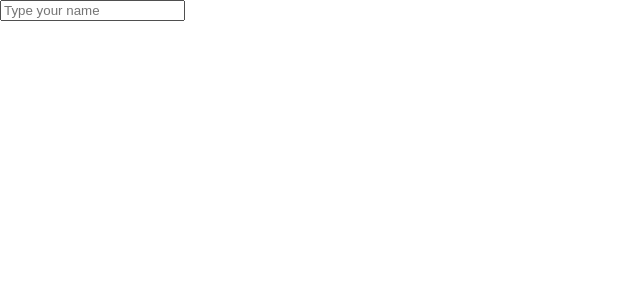
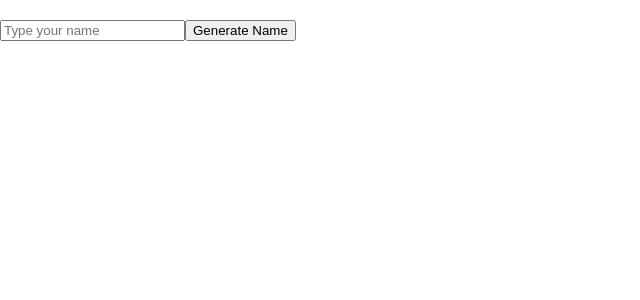
Before and after one commit to jmegs/fantasy-name-generator, a React (Create React App) app: page / in a window 1280 px wide. Shown: the top 300 px of the page, without its empty margins (0-640 px from the left). Built offline with nearby package versions, Linux system fonts and the light colour scheme.

Commit message:
the app works!
on submit, an h2 tag is rendered with the computed name and the input value is reset.
next step is styling it.

```diff
--- a/src/App.js
+++ b/src/App.js
@@ -14,7 +14,11 @@ class App extends Component {
   }
 
   alphabetize = input => {
-    const alpha = str => str.split("").sort().join("")
+    const alpha = str =>
+      str
+        .split("")
+        .sort()
+        .join("")
     let words = input.split(" ")
     let output = words
       .map(word => {
@@ -24,18 +28,27 @@ class App extends Component {
     return output
   }
 
+  handleSubmit = e => {
+    e.preventDefault()
+    const name = this.alphabetize(this.state.input)
+    this.setState({ input: "" })
+    this.setState({ output: name })
+  }
+
   render() {
     return (
       <div>
+        <h2>{this.state.output}</h2>
+        <form onSubmit={e => this.handleSubmit(e)}>
           <input
             type="text"
             name="input"
+            value={this.state.input}
             placeholder="Type your name"
             onChange={e => this.handleChange(e.target.value)}
           />
-        <h2>
-          {this.output}
-        </h2>
+          <button type="submit">Generate Name</button>
+        </form>
       </div>
     )
   }
```
Lines whose indentation alone changed are shown as unchanged.
